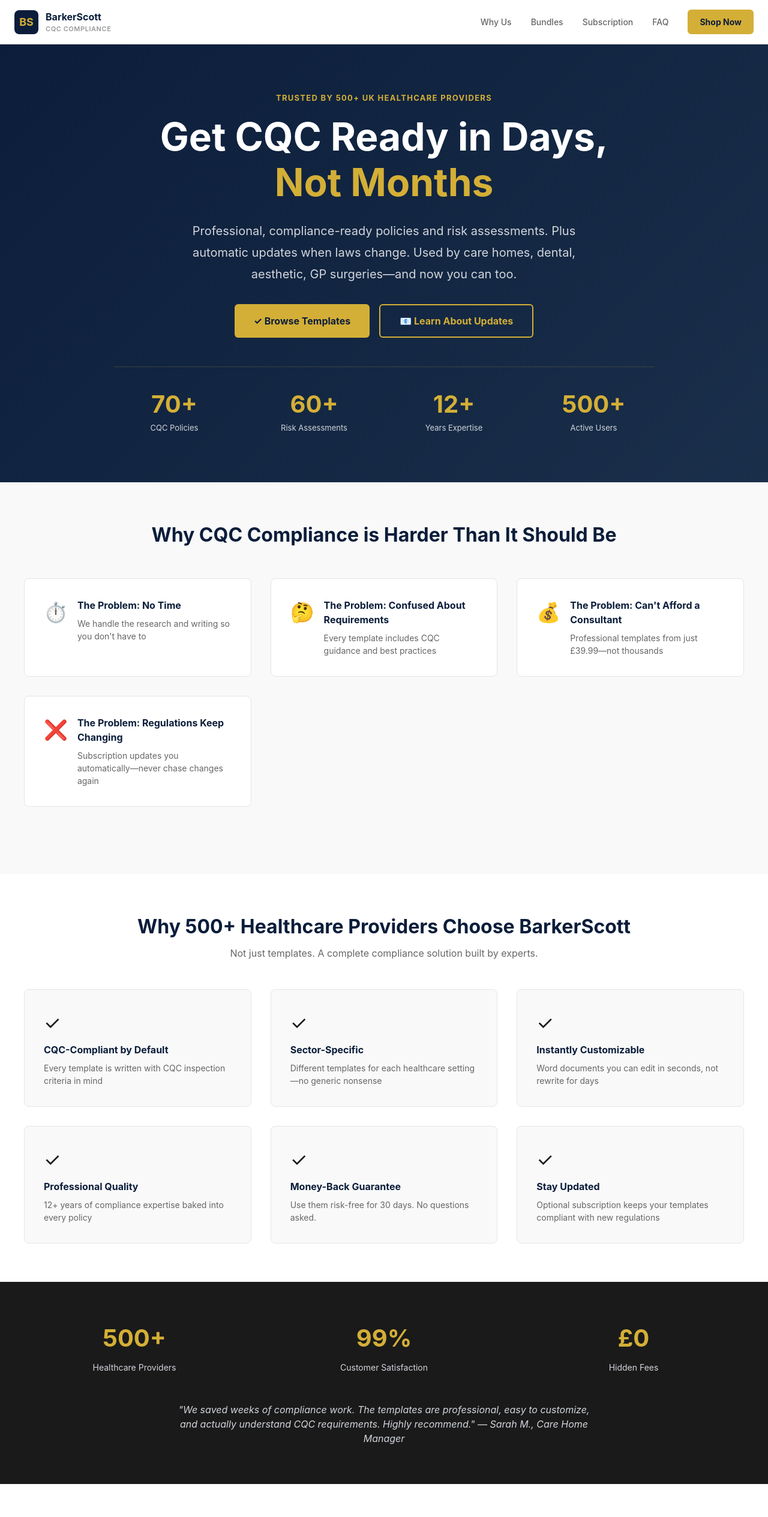
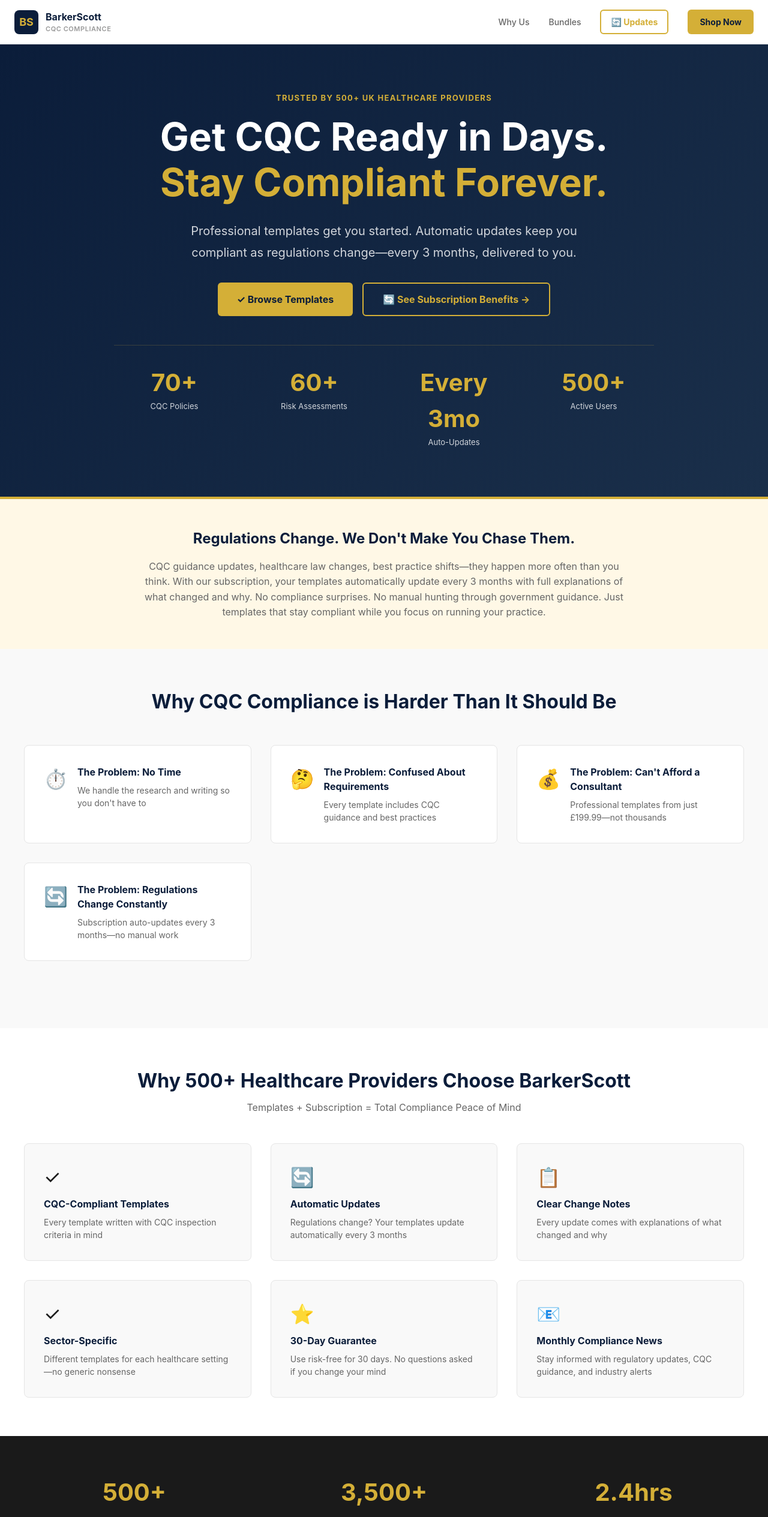
Before and after one commit to AScottCWC/barkerscott-web, a Next.js app: page / in a window 1280 px wide. Shown: the top 2529 px of the page at 60% size. Built offline with nearby package versions, Linux system fonts and the light colour scheme.

Commit message:
Optimize: Subscription-focused homepage with market research-backed UX

```diff
--- a/app/page.tsx
+++ b/app/page.tsx
@@ -19,7 +19,7 @@
 
   return (
     <div style={{ fontFamily: "'Inter', -apple-system, sans-serif", color: '#1a1a1a' }}>
-      {/* STICKY HEADER */}
+      {/* STICKY HEADER - Enhanced */}
       <header style={{
         backgroundColor: 'rgba(255,255,255,0.95)',
         borderBottom: '1px solid #f0f0f0',
@@ -42,8 +42,11 @@
           <nav style={{ display: 'flex', gap: '2rem', alignItems: 'center' }}>
             <a href="#features" style={{ color: '#666', textDecoration: 'none', fontSize: '14px', fontWeight: '500' }}>Why Us</a>
             <a href="#pricing" style={{ color: '#666', textDecoration: 'none', fontSize: '14px', fontWeight: '500' }}>Bundles</a>
-            <a href="#subscription" style={{ color: '#666', textDecoration: 'none', fontSize: '14px', fontWeight: '500' }}>Subscription</a>
-            <a href="#faq" style={{ color: '#666', textDecoration: 'none', fontSize: '14px', fontWeight: '500' }}>FAQ</a>
+            <Link href="/subscription" style={{ textDecoration: 'none' }}>
+              <button style={{ backgroundColor: 'transparent', color: '#D4AF37', border: '2px solid #D4AF37', padding: '0.5rem 1rem', borderRadius: '6px', fontWeight: '700', fontSize: '14px', cursor: 'pointer' }}>
+                🔄 Updates
+              </button>
+            </Link>
             <Link href="/policies" style={{ textDecoration: 'none' }}>
               <button style={{ backgroundColor: '#D4AF37', color: '#0B1D3A', padding: '0.625rem 1.25rem', border: 'none', borderRadius: '6px', fontWeight: '700', fontSize: '14px', cursor: 'pointer', transition: 'all 0.3s' }}>
                 Shop Now
@@ -53,7 +56,7 @@
         </div>
       </header>
 
-      {/* HERO SECTION */}
+      {/* HERO SECTION - Enhanced with Subscription Appeal */}
       <section style={{ backgroundColor: 'linear-gradient(135deg, #0B1D3A 0%, #1a2f4a 100%)', backgroundImage: 'linear-gradient(135deg, #0B1D3A 0%, #1a2f4a 100%)', color: '#fff', padding: '5rem 1.5rem', textAlign: 'center' }}>
         <div style={{ maxWidth: '900px', margin: '0 auto' }}>
           <div style={{ fontSize: '13px', fontWeight: '700', letterSpacing: '0.1em', color: '#D4AF37', marginBottom: '1rem', textTransform: 'uppercase' }}>
@@ -61,12 +64,12 @@
           </div>
 
           <h1 style={{ fontSize: 'clamp(2.5rem, 5vw, 4rem)', fontWeight: '700', lineHeight: '1.2', marginBottom: '1.5rem', maxWidth: '800px', margin: '0 auto 1.5rem' }}>
-            Get CQC Ready in Days,<br />
-            <span style={{ color: '#D4AF37' }}>Not Months</span>
+            Get CQC Ready in Days.<br />
+            <span style={{ color: '#D4AF37' }}>Stay Compliant Forever.</span>
           </h1>
 
           <p style={{ fontSize: 'clamp(1rem, 2vw, 1.25rem)', color: '#d1d5db', lineHeight: '1.8', maxWidth: '700px', margin: '0 auto 2rem' }}>
-            Professional, compliance-ready policies and risk assessments. Plus automatic updates when laws change. Used by care homes, dental, aesthetic, GP surgeries—and now you can too.
+            Professional templates get you started. Automatic updates keep you compliant as regulations change—every 3 months, delivered to you.
           </p>
 
           <div style={{ display: 'flex', gap: '1rem', justifyContent: 'center', flexWrap: 'wrap', marginBottom: '3rem' }}>
@@ -77,7 +80,7 @@
             </Link>
             <Link href="/subscription" style={{ textDecoration: 'none' }}>
               <button style={{ border: '2px solid #D4AF37', backgroundColor: 'transparent', color: '#D4AF37', padding: '0.875rem 2rem', borderRadius: '6px', fontWeight: '700', fontSize: '16px', cursor: 'pointer' }}>
-                📧 Learn About Updates
+                🔄 See Subscription Benefits →
               </button>
             </Link>
           </div>
@@ -93,14 +96,26 @@
               <div style={{ fontSize: '13px', color: '#d1d5db' }}>Risk Assessments</div>
             </div>
             <div>
-              <div style={{ fontSize: '2.5rem', fontWeight: '700', color: '#D4AF37' }}>12+</div>
-              <div style={{ fontSize: '13px', color: '#d1d5db' }}>Years Expertise</div>
+              <div style={{ fontSize: '2.5rem', fontWeight: '700', color: '#D4AF37' }}>Every 3mo</div>
+              <div style={{ fontSize: '13px', color: '#d1d5db' }}>Auto-Updates</div>
             </div>
             <div>
               <div style={{ fontSize: '2.5rem', fontWeight: '700', color: '#D4AF37' }}>500+</div>
               <div style={{ fontSize: '13px', color: '#d1d5db' }}>Active Users</div>
             </div>
           </div>
+        </div>
+      </section>
+
+      {/* REGULATORY URGENCY SECTION - NEW */}
+      <section style={{ padding: '3rem 1.5rem', backgroundColor: '#fff8e6', borderTop: '4px solid #D4AF37' }}>
+        <div style={{ maxWidth: '800px', margin: '0 auto', textAlign: 'center' }}>
+          <h3 style={{ fontSize: '1.5rem', fontWeight: '700', color: '#0B1D3A', marginBottom: '1rem' }}>
+            Regulations Change. We Don't Make You Chase Them.
+          </h3>
+          <p style={{ fontSize: '16px', color: '#666', lineHeight: '1.6', marginBottom: '0' }}>
+            CQC guidance updates, healthcare law changes, best practice shifts—they happen more often than you think. With our subscription, your templates automatically update every 3 months with full explanations of what changed and why. No compliance surprises. No manual hunting through government guidance. Just templates that stay compliant while you focus on running your practice.
+          </p>
         </div>
       </section>
 
@@ -115,8 +130,8 @@
             {[
               { icon: '⏱️', pain: 'No Time', solution: 'We handle the research and writing so you don\'t have to' },
               { icon: '🤔', pain: 'Confused About Requirements', solution: 'Every template includes CQC guidance and best practices' },
-              { icon: '💰', pain: 'Can\'t Afford a Consultant', solution: 'Professional templates from just £39.99—not thousands' },
-              { icon: '❌', pain: 'Regulations Keep Changing', solution: 'Subscription updates you automatically—never chase changes again' },
+              { icon: '💰', pain: 'Can\'t Afford a Consultant', solution: 'Professional templates from just £199.99—not thousands' },
+              { icon: '🔄', pain: 'Regulations Change Constantly', solution: 'Subscription auto-updates every 3 months—no manual work' },
             ].map((item, i) => (
               <div key={i} style={{
                 backgroundColor: '#fff',
@@ -144,17 +159,17 @@
             Why 500+ Healthcare Providers Choose BarkerScott
           </h2>
           <p style={{ textAlign: 'center', color: '#666', marginBottom: '3rem', fontSize: '16px' }}>
-            Not just templates. A complete compliance solution built by experts.
+            Templates + Subscription = Total Compliance Peace of Mind
           </p>
 
           <div style={{ display: 'grid', gridTemplateColumns: 'repeat(auto-fit, minmax(280px, 1fr))', gap: '2rem' }}>
             {[
-              { icon: '✓', title: 'CQC-Compliant by Default', desc: 'Every template is written with CQC inspection criteria in mind' },
+              { icon: '✓', title: 'CQC-Compliant Templates', desc: 'Every template written with CQC inspection criteria in mind' },
+              { icon: '🔄', title: 'Automatic Updates', desc: 'Regulations change? Your templates update automatically every 3 months' },
+              { icon: '📋', title: 'Clear Change Notes', desc: 'Every update comes with explanations of what changed and why' },
               { icon: '✓', title: 'Sector-Specific', desc: 'Different templates for each healthcare setting—no generic nonsense' },
-              { icon: '✓', title: 'Instantly Customizable', desc: 'Word documents you can edit in seconds, not rewrite for days' },
-              { icon: '✓', title: 'Professional Quality', desc: '12+ years of compliance expertise baked into every policy' },
-              { icon: '✓', title: 'Money-Back Guarantee', desc: 'Use them risk-free for 30 days. No questions asked.' },
-              { icon: '✓', title: 'Stay Updated', desc: 'Optional subscription keeps your templates compliant with new regulations' },
+              { icon: '⭐', title: '30-Day Guarantee', desc: 'Use risk-free for 30 days. No questions asked if you change your mind' },
+              { icon: '📧', title: 'Monthly Compliance News', desc: 'Stay informed with regulatory updates, CQC guidance, and industry alerts' },
             ].map((item, i) => (
               <div key={i} style={{
                 padding: '2rem',
@@ -171,25 +186,25 @@
         </div>
       </section>
 
-      {/* SOCIAL PROOF */}
+      {/* SOCIAL PROOF - SUBSCRIPTION FOCUSED */}
       <section style={{ padding: '4rem 1.5rem', backgroundColor: '#1a1a1a', color: '#fff' }}>
         <div style={{ maxWidth: '1200px', margin: '0 auto' }}>
           <div style={{ display: 'grid', gridTemplateColumns: 'repeat(auto-fit, minmax(250px, 1fr))', gap: '3rem', marginBottom: '3rem' }}>
             <div style={{ textAlign: 'center' }}>
               <div style={{ fontSize: '2.5rem', fontWeight: '700', color: '#D4AF37', marginBottom: '0.5rem' }}>500+</div>
-              <p style={{ color: '#d1d5db', fontSize: '14px' }}>Healthcare Providers</p>
+              <p style={{ color: '#d1d5db', fontSize: '14px' }}>Healthcare Providers Trust Us</p>
             </div>
             <div style={{ textAlign: 'center' }}>
-              <div style={{ fontSize: '2.5rem', fontWeight: '700', color: '#D4AF37', marginBottom: '0.5rem' }}>99%</div>
-              <p style={{ color: '#d1d5db', fontSize: '14px' }}>Customer Satisfaction</p>
+              <div style={{ fontSize: '2.5rem', fontWeight: '700', color: '#D4AF37', marginBottom: '0.5rem' }}>3,500+</div>
+              <p style={{ color: '#d1d5db', fontSize: '14px' }}>Templates Updated This Year</p>
             </div>
             <div style={{ textAlign: 'center' }}>
-              <div style={{ fontSize: '2.5rem', fontWeight: '700', color: '#D4AF37', marginBottom: '0.5rem' }}>£0</div>
-              <p style={{ color: '#d1d5db', fontSize: '14px' }}>Hidden Fees</p>
+              <div style={{ fontSize: '2.5rem', fontWeight: '700', color: '#D4AF37', marginBottom: '0.5rem' }}>2.4hrs</div>
+              <p style={{ color: '#d1d5db', fontSize: '14px' }}>Compliance Work Saved Per Month</p>
             </div>
           </div>
           <p style={{ textAlign: 'center', fontSize: '16px', color: '#d1d5db', fontStyle: 'italic', maxWidth: '700px', margin: '0 auto' }}>
-            "We saved weeks of compliance work. The templates are professional, easy to customize, and actually understand CQC requirements. Highly recommend." — Sarah M., Care Home Manager
+            "We switched to BarkerScott for the templates and stayed for the subscription. No more panic attacks about CQC changes—they just arrive in our inbox explained and ready to go." — Michael H., Care Home Manager
           </p>
         </div>
       </section>
@@ -200,8 +215,11 @@
           <h2 style={{ fontSize: '2rem', fontWeight: '700', textAlign: 'center', marginBottom: '0.5rem', color: '#0B1D3A' }}>
             Complete Bundles for Every Sector
           </h2>
-          <p style={{ textAlign: 'center', color: '#666', marginBottom: '3rem', fontSize: '16px' }}>
+          <p style={{ textAlign: 'center', color: '#666', marginBottom: '1rem', fontSize: '16px' }}>
             Each bundle includes 1 free policy + 1 free risk assessment worth £70-£80
+          </p>
+          <p style={{ textAlign: 'center', color: '#D4AF37', fontWeight: '600', marginBottom: '3rem', fontSize: '15px' }}>
+            💡 Pro tip: Buy a bundle and get 10% off subscription (£22.49/month for 3 months, then £24.99/month)
           </p>
 
           <div style={{ display: 'grid', gridTemplateColumns: 'repeat(auto-fill, minmax(280px, 1fr))', gap: '2rem' }}>
@@ -247,7 +265,7 @@
                     fontWeight: '700',
                     cursor: 'pointer'
                   }}>
-                    View Bundle
+                    + Bundle + Subscribe
                   </button>
                 </Link>
               </div>
@@ -256,17 +274,18 @@
         </div>
       </section>
 
-      {/* SUBSCRIPTION BANNER */}
-      <section id="subscription" style={{ padding: '4rem 1.5rem', backgroundColor: 'linear-gradient(135deg, #0B1D3A 0%, #1a2f4a 100%)', backgroundImage: 'linear-gradient(135deg, #0B1D3A 0%, #1a2f4a 100%)', color: '#fff', textAlign: 'center' }}>
+      {/* SUBSCRIPTION SPOTLIGHT - PREMIUM POSITIONING */}
+      <section style={{ padding: '4rem 1.5rem', backgroundColor: 'linear-gradient(135deg, #0B1D3A 0%, #1a2f4a 100%)', backgroundImage: 'linear-gradient(135deg, #0B1D3A 0%, #1a2f4a 100%)', color: '#fff', textAlign: 'center' }}>
         <div style={{ maxWidth: '800px', margin: '0 auto' }}>
-          <h2 style={{ fontSize: '2rem', fontWeight: '700', marginBottom: '1rem', color: '#D4AF37' }}>
-            Stay Compliant Forever
+          <div style={{ fontSize: '13px', fontWeight: '700', letterSpacing: '0.1em', color: '#D4AF37', marginBottom: '1rem', textTransform: 'uppercase' }}>
+            THE PEACE-OF-MIND LAYER
+          </div>
+          <h2 style={{ fontSize: '2.5rem', fontWeight: '700', marginBottom: '1rem', color: '#fff' }}>
+            Templates are great.<br />
+            <span style={{ color: '#D4AF37' }}>Subscription is essential.</span>
           </h2>
-          <p style={{ fontSize: '18px', color: '#d1d5db', marginBottom: '1.5rem', lineHeight: '1.6' }}>
-            For £24.99/month, get automatic template updates every time regulations change, plus monthly compliance news and priority support.
-          </p>
-          <p style={{ fontSize: '14px', color: '#D4AF37', fontWeight: '600', marginBottom: '2rem' }}>
-            Buy any bundle and get 10% off your first 3 months of subscription
+          <p style={{ fontSize: '18px', color: '#d1d5db', marginBottom: '2rem', lineHeight: '1.6' }}>
+            For just <span style={{ fontSize: '24px', fontWeight: '700', color: '#D4AF37' }}>£24.99/month</span>, get regulatory updates automatically delivered, monthly compliance news, and priority support. When new guidance emerges, your templates update before you even know the law changed.
           </p>
           <Link href="/subscription" style={{ textDecoration: 'none' }}>
             <button style={{
@@ -277,9 +296,25 @@
               borderRadius: '6px',
               fontWeight: '700',
               fontSize: '16px',
+              cursor: 'pointer',
+              marginRight: '1rem',
+              marginBottom: '1rem'
+            }}>
+              Explore Subscription →
+            </button>
+          </Link>
+          <Link href="/policies" style={{ textDecoration: 'none' }}>
+            <button style={{
+              backgroundColor: 'transparent',
+              color: '#D4AF37',
+              padding: '1rem 2rem',
+              border: '2px solid #D4AF37',
+              borderRadius: '6px',
+              fontWeight: '700',
+              fontSize: '16px',
               cursor: 'pointer'
             }}>
-              Learn About Subscription →
+              Start with Templates
             </button>
           </Link>
         </div>
@@ -289,19 +324,17 @@
       <section id="faq" style={{ padding: '4rem 1.5rem', backgroundColor: '#f9f9f9' }}>
         <div style={{ maxWidth: '800px', margin: '0 auto' }}>
           <h2 style={{ fontSize: '2rem', fontWeight: '700', textAlign: 'center', marginBottom: '3rem', color: '#0B1D3A' }}>
-            Frequently Asked Questions
+            Questions? We've Got Answers
           </h2>
 
           <div style={{ display: 'flex', flexDirection: 'column', gap: '1rem' }}>
             {[
-              { q: 'Do I need CQC registration to use these templates?', a: 'These templates are designed for organizations that need CQC compliance. If you\'re registered with or inspected by CQC, these are for you.' },
-              { q: 'Who else needs these compliance templates?', a: 'Anyone operating regulated healthcare services—care homes, dental practices, GPs, aesthetic clinics, ADHD services, weight loss clinics, virtual consultations, and private healthcare providers.' },
-              { q: 'What if my organization isn\'t CQC-regulated?', a: 'Many of these templates are useful for any healthcare provider wanting professional compliance documentation, even without CQC regulation.' },
-              { q: 'Are these templates CQC-approved?', a: 'Our templates follow CQC guidelines and best practices, but we\'re not officially endorsed by CQC. Every template includes customization guidance.' },
-              { q: 'Can I use the templates for multiple sites?', a: 'For the single site license—no. But our pricing is so affordable, many organizations buy multiple licenses for different locations.' },
-              { q: 'What if I don\'t like them?', a: '30-day money-back guarantee. No questions asked. We\'re confident you will love them, but we stand behind our products.' },
-              { q: 'Do I need to be tech-savvy?', a: 'Nope. Everything is a standard Word document. If you can open Word and type, you can customize these.' },
-              { q: 'How does the subscription discount work?', a: 'Buy any starter bundle and get 10% off your monthly subscription for the first 3 months (£22.49/month instead of £24.99).' },
+              { q: 'How often do templates update with the subscription?', a: 'Every 3 months, we review regulations and update templates if needed. Plus you get monthly newsletters about CQC changes, healthcare law updates, and compliance trends.' },
+              { q: 'What if I buy a bundle but later want the subscription?', a: 'Easy. Just sign up at the Subscription page. And if you bought a bundle, you automatically get 10% off your first 3 months (£22.49/month instead of £24.99).' },
+              { q: 'Do I need CQC registration to use these?', a: 'These templates are designed for CQC-regulated organizations. If you\'re registered with or inspected by CQC, they\'re for you. They\'re also useful for any healthcare provider wanting professional compliance documentation.' },
+              { q: 'What counts as a regulatory "update"?', a: 'New CQC guidance, changes to healthcare law, updated best practices, revised industry standards. Anything that could affect your compliance. You\'ll get an explanation of what changed and how it impacts your templates.' },
+              { q: 'Can I cancel the subscription anytime?', a: 'Yes. No contracts, no penalties. Cancel whenever you want. Your templates remain yours to use forever.' },
+              { q: 'Are these templates CQC-approved?', a: 'They follow CQC guidelines and best practices, but we\'re not officially endorsed by CQC. Every template includes customization guidance so you can adapt it to your specific organization.' },
             ].map((faq, i) => (
               <div key={i} style={{
                 backgroundColor: '#fff',
@@ -350,31 +383,55 @@
       <section style={{ padding: '4rem 1.5rem', backgroundColor: '#0B1D3A', color: '#fff', textAlign: 'center' }}>
         <div style={{ maxWidth: '600px', margin: '0 auto' }}>
           <h2 style={{ fontSize: '2rem', fontWeight: '700', marginBottom: '1rem', color: '#D4AF37' }}>
-            Ready to Get CQC-Ready?
+            Two Paths to Compliance Peace of Mind
           </h2>
-          <p style={{ fontSize: '18px', color: '#d1d5db', marginBottom: '2rem', lineHeight: '1.6' }}>
-            Start with our templates today. Add the subscription for peace of mind. Both designed to save you time and keep you compliant.
-          </p>
+          <div style={{ display: 'grid', gridTemplateColumns: 'repeat(auto-fit, minmax(220px, 1fr))', gap: '1.5rem', marginTop: '2rem' }}>
+            <div style={{ backgroundColor: 'rgba(212,175,55,0.1)', padding: '1.5rem', borderRadius: '8px', border: '1px solid #D4AF37' }}>
+              <p style={{ fontSize: '14px', fontWeight: '600', color: '#D4AF37', marginBottom: '1rem' }}>PATH 1</p>
+              <p style={{ fontSize: '18px', fontWeight: '700', marginBottom: '0.5rem' }}>Start Now</p>
+              <p style={{ fontSize: '14px', color: '#d1d5db', marginBottom: '1.5rem' }}>Browse templates, pick your sector, add to cart</p>
               <Link href="/policies" style={{ textDecoration: 'none' }}>
                 <button style={{
+                  width: '100%',
                   backgroundColor: '#D4AF37',
                   color: '#0B1D3A',
-              padding: '1rem 2rem',
+                  padding: '0.75rem',
                   border: 'none',
                   borderRadius: '6px',
                   fontWeight: '700',
-              fontSize: '18px',
                   cursor: 'pointer'
                 }}>
-              ✓ Browse All Templates
+                  Browse Templates
                 </button>
               </Link>
+            </div>
+            <div style={{ backgroundColor: 'rgba(212,175,55,0.1)', padding: '1.5rem', borderRadius: '8px', border: '2px solid #D4AF37' }}>
+              <p style={{ fontSize: '14px', fontWeight: '600', color: '#D4AF37', marginBottom: '1rem' }}>PATH 2 - RECOMMENDED</p>
+              <p style={{ fontSize: '18px', fontWeight: '700', marginBottom: '0.5rem' }}>Bundle + Subscribe</p>
+              <p style={{ fontSize: '14px', color: '#d1d5db', marginBottom: '0.5rem' }}>Get everything + 10% off subscription</p>
+              <p style={{ fontSize: '12px', color: '#D4AF37', fontWeight: '600', marginBottom: '1.5rem' }}>Save 3 months of subscription fees</p>
+              <Link href="/policies" style={{ textDecoration: 'none' }}>
+                <button style={{
+                  width: '100%',
+                  backgroundColor: '#D4AF37',
+                  color: '#0B1D3A',
+                  padding: '0.75rem',
+                  border: 'none',
+                  borderRadius: '6px',
+                  fontWeight: '700',
+                  cursor: 'pointer'
+                }}>
+                  Bundle + Subscribe
+                </button>
+              </Link>
+            </div>
+          </div>
         </div>
       </section>
 
       {/* FOOTER */}
       <footer style={{ padding: '2rem 1.5rem', backgroundColor: '#000', color: '#999', textAlign: 'center', fontSize: '13px', borderTop: '1px solid #222' }}>
-        <p>© 2026 BarkerScott Ltd. All rights reserved. | CQC Compliance Templates & Subscription Service</p>
+        <p>© 2026 BarkerScott Ltd. All rights reserved. | CQC Compliance Templates & Automatic Updates</p>
         <p style={{ marginTop: '0.5rem' }}>📞 07407 184948 | 📧 info@barker-scott.co.uk</p>
       </footer>
     </div>
```
Lines whose indentation alone changed are shown as unchanged.
